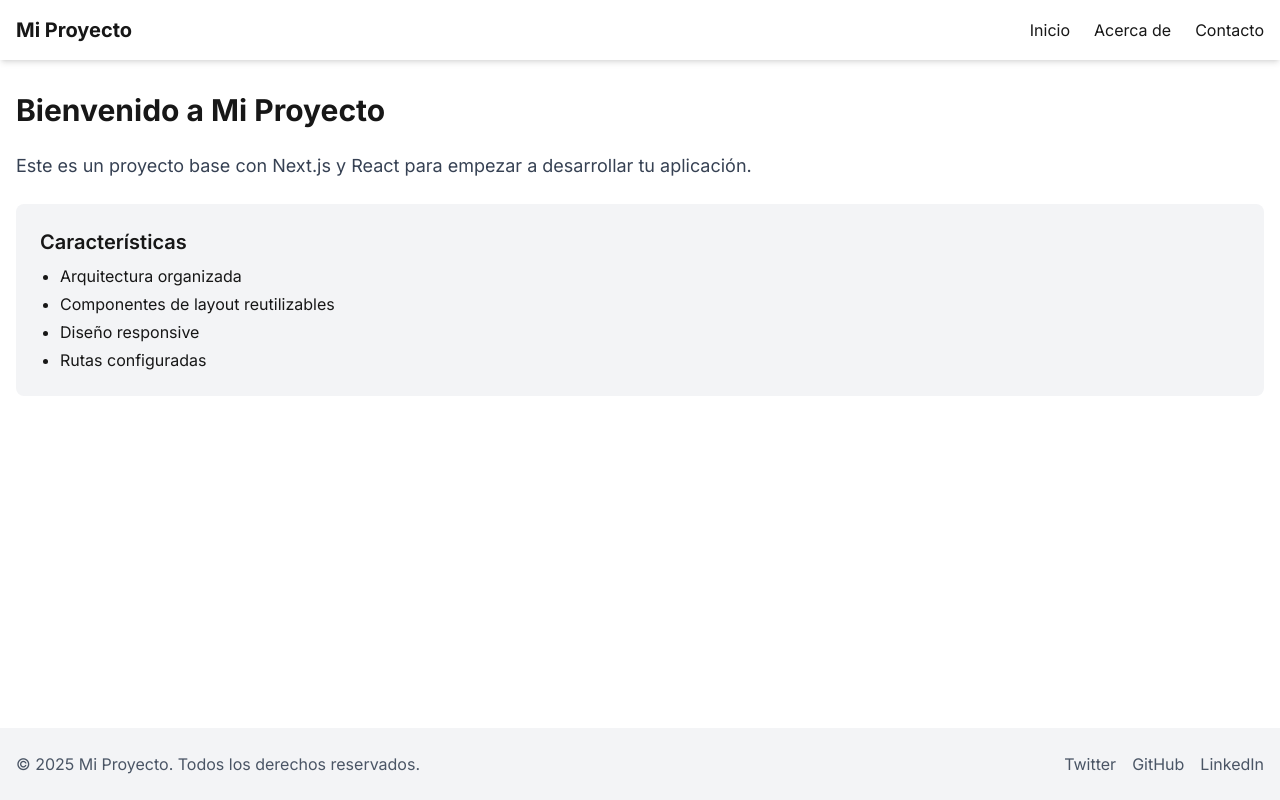
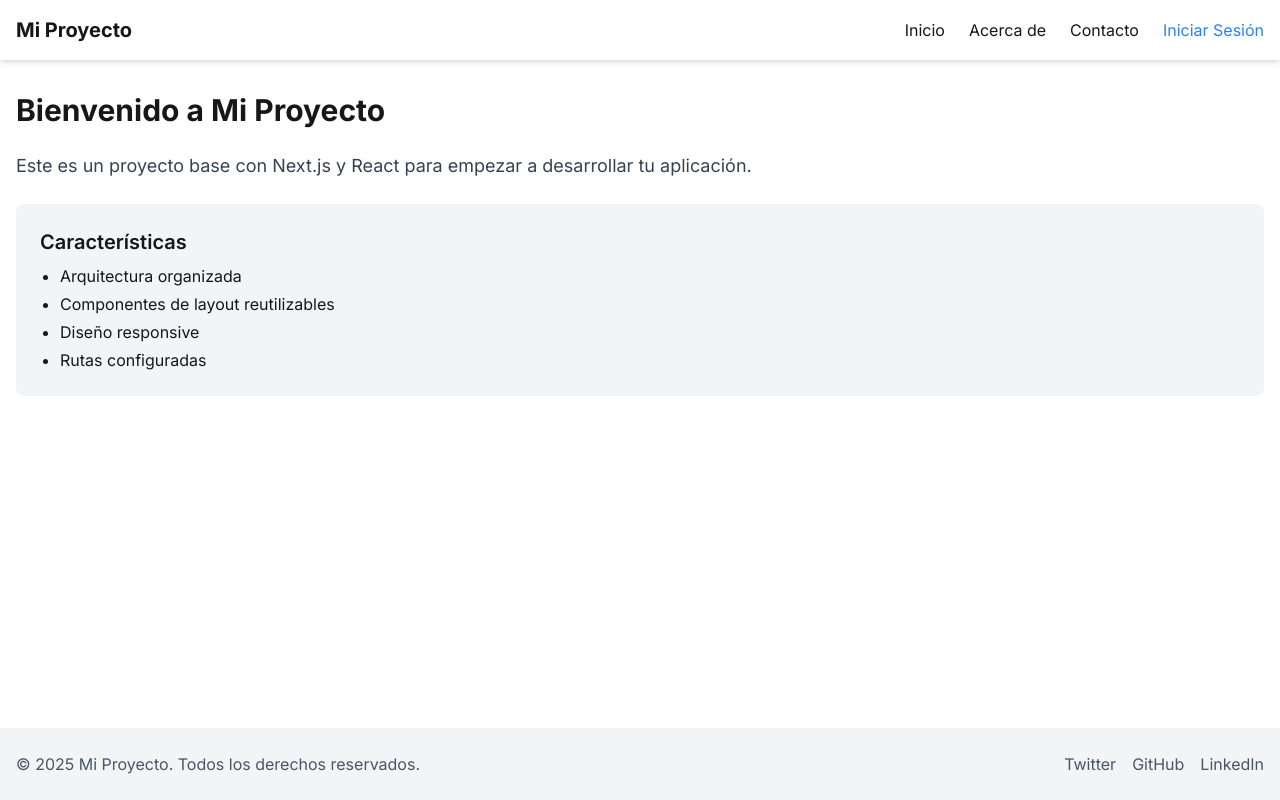
Before and after one commit to 9alvaro0/swiftly, a Next.js app: page / in a window 1280 px wide. Built offline with nearby package versions, Linux system fonts and the light colour scheme.

Commit message:
Add conditional admin nav link

```diff
--- a/src/components/layout/Header.tsx
+++ b/src/components/layout/Header.tsx
@@ -1,7 +1,10 @@
 import Link from "next/link";
 import React from "react";
+import { useAuth } from "@/contexts/AuthContext";
 
 const Header = () => {
+    const { user, logout } = useAuth();
+
     return (
         <header className="sticky top-0 z-10 bg-white shadow-md">
             <div className="container mx-auto px-4 py-4 flex justify-between items-center">
@@ -12,7 +15,7 @@ const Header = () => {
                     Mi Proyecto
                 </Link>
                 <nav>
-                    <ul className="flex space-x-6">
+                    <ul className="flex space-x-6 items-center">
                         <li>
                             <Link
                                 href="/"
@@ -37,6 +40,35 @@ const Header = () => {
                                 Contacto
                             </Link>
                         </li>
+                        {user && user.role === 'admin' && (
+                            <li>
+                                <Link
+                                    href="/admin"
+                                    className="bg-blue-500 text-white px-3 py-1 rounded hover:bg-blue-600"
+                                >
+                                    Admin
+                                </Link>
+                            </li>
+                        )}
+                        {user ? (
+                            <li>
+                                <button
+                                    onClick={logout}
+                                    className="text-red-500 hover:text-red-700"
+                                >
+                                    Cerrar Sesión
+                                </button>
+                            </li>
+                        ) : (
+                            <li>
+                                <Link
+                                    href="/login"
+                                    className="text-blue-500 hover:text-blue-700"
+                                >
+                                    Iniciar Sesión
+                                </Link>
+                            </li>
+                        )}
                     </ul>
                 </nav>
             </div>
```
